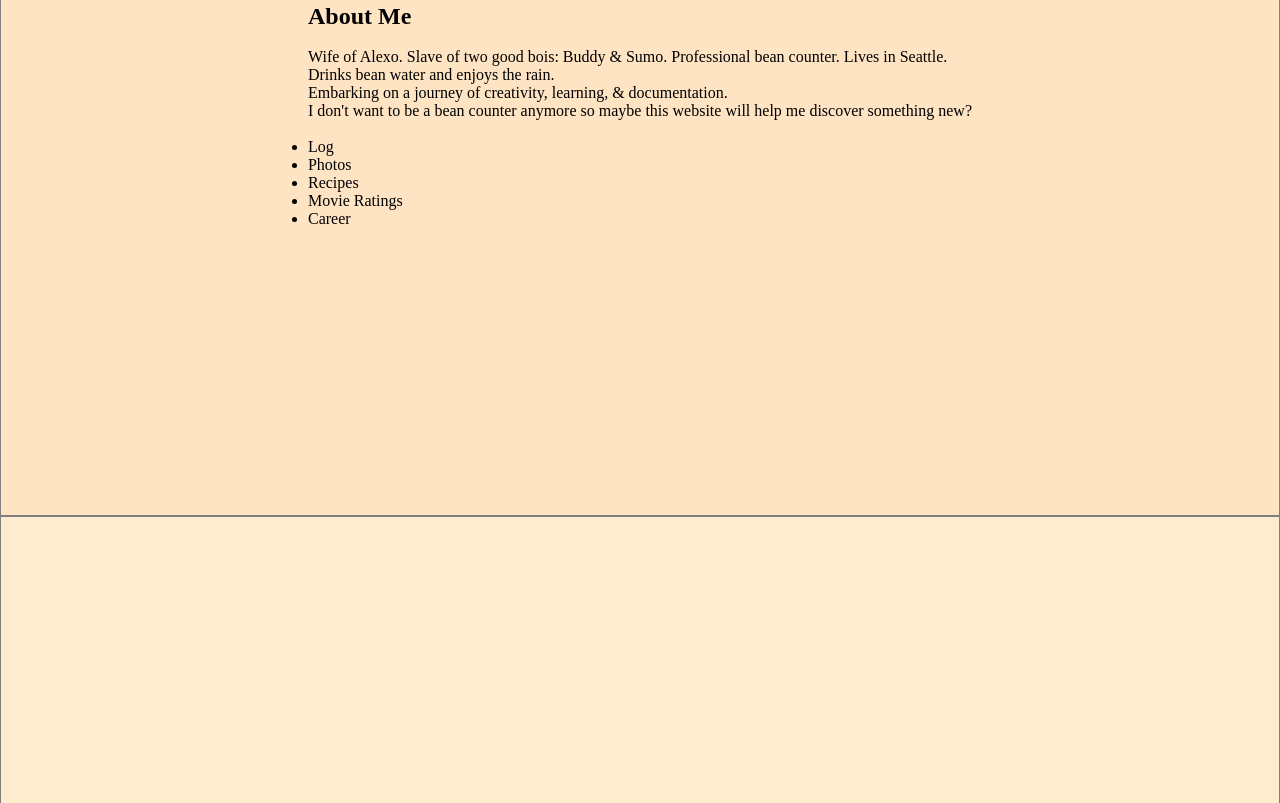
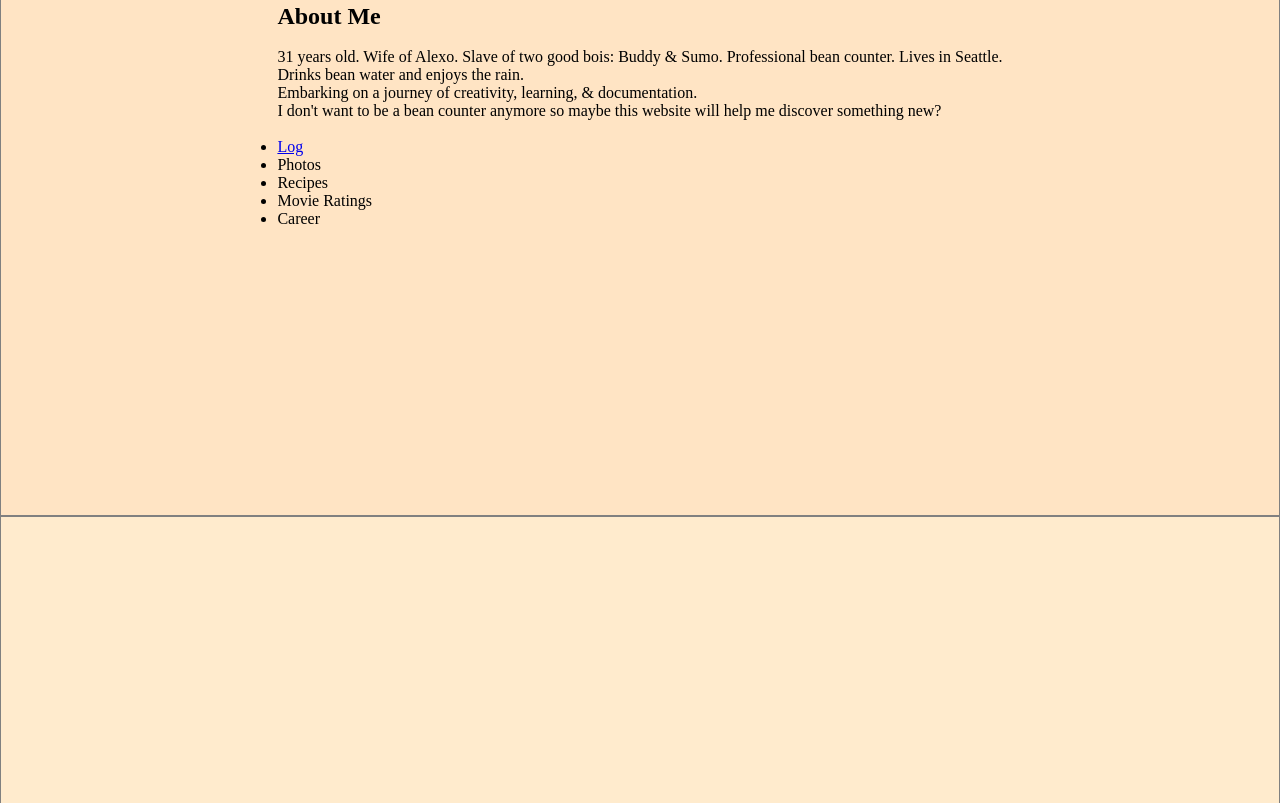
Before and after one commit to acutea/beans, a plain HTML site: page index.html in a window 1280 px wide. Shown: the part 1133-1936 px from the top of the page. Drawn offline with Linux system fonts and the light colour scheme.

Commit message:
Update index.html

```diff
--- a/index.html
+++ b/index.html
@@ -30,13 +30,13 @@
   <section id="about">
     <div class="container">
     <h1>About Me</h1>
-    <br>Wife of Alexo. Slave of two good bois: Buddy & Sumo. Professional bean counter. Lives in Seattle.
+    <br>31 years old. Wife of Alexo. Slave of two good bois: Buddy & Sumo. Professional bean counter. Lives in Seattle.
     <br>Drinks bean water and enjoys the rain.
     <br>Embarking on a journey of creativity, learning, & documentation.
     <br>I don't want to be a bean counter anymore so maybe this website will help me discover something new?
     <br><br>
     <ul>
-      <li>Log</li>
+      <li><a href="log.html">Log</li></a>
       <li>Photos</li>
       <li>Recipes</li>
       <li>Movie Ratings</li>
```
